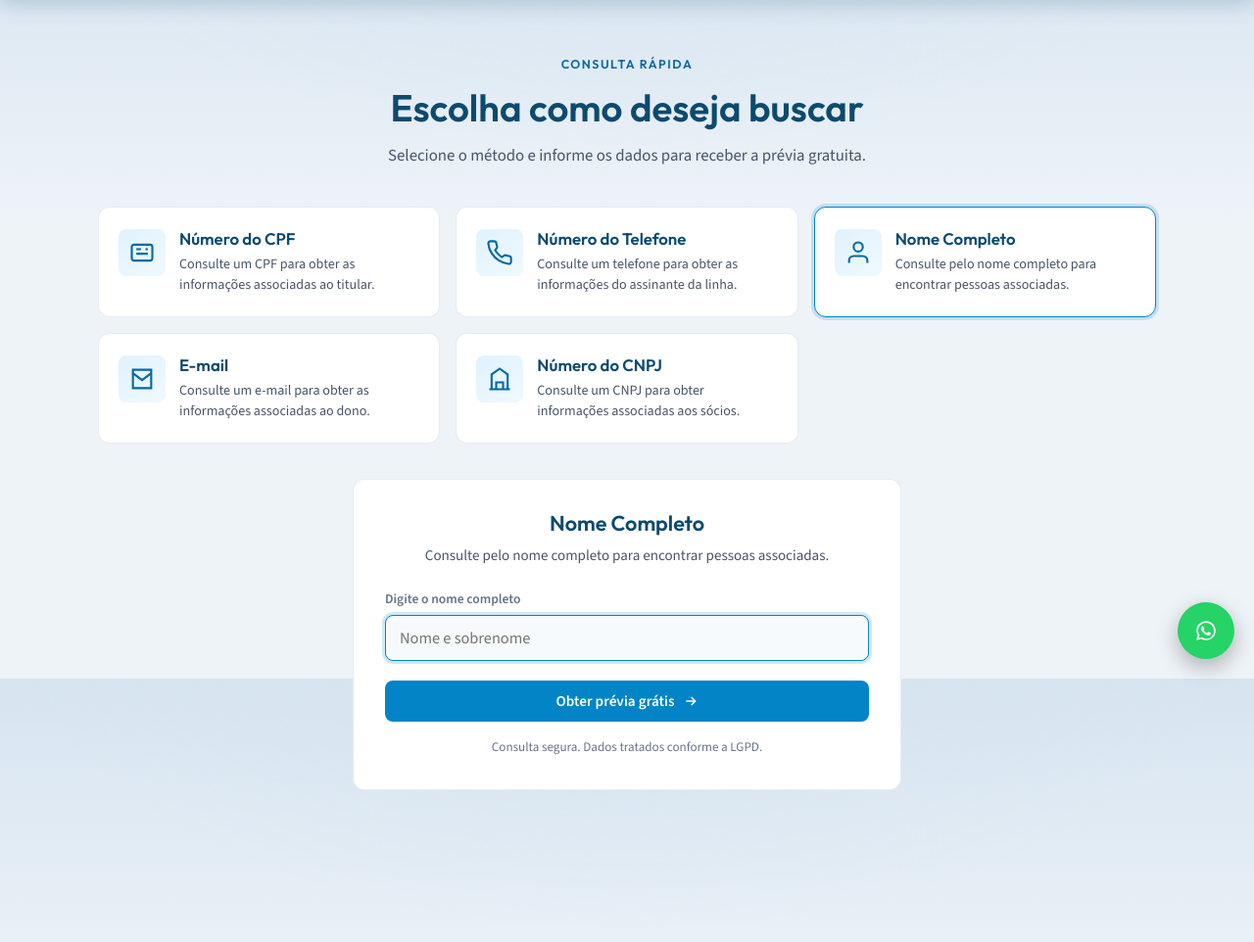
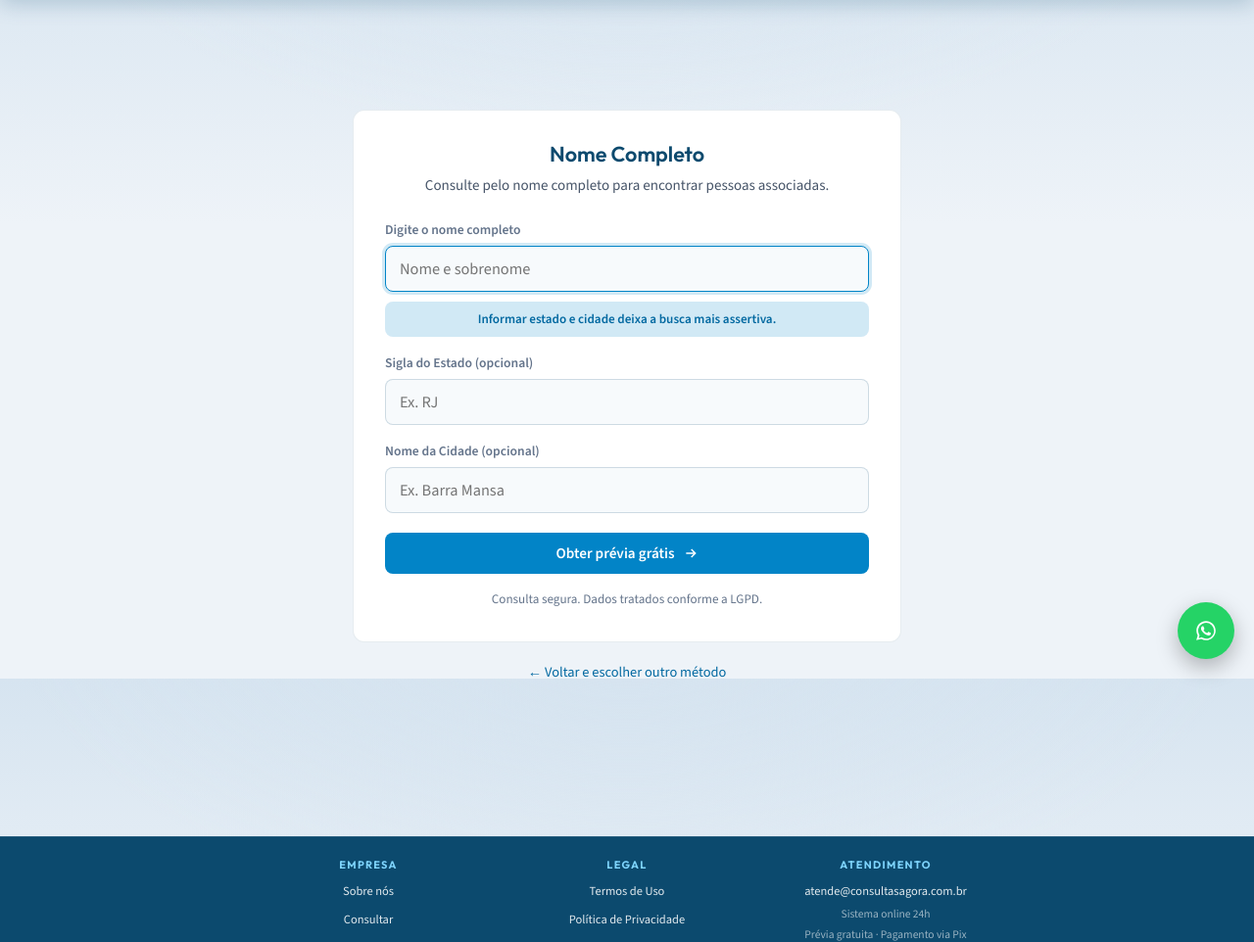
Before and after one commit to jswastrox/ConsultaCPF, a FastAPI app: page /consulta/nome in a window 1280 px wide. Shown: the part 107-1069 px from the top of the page at 98% size. Run offline with FastAPI, Linux system fonts and the light colour scheme.

Commit message:
Tela dedicada por metodo de busca + estado/cidade opcionais na busca por nome
Cada card de /consulta agora abre uma tela solo (so o formulario daquele
metodo + link "Voltar e escolher outro metodo"), em vez de mostrar a grade
de cards e o formulario juntos na mesma tela.

Busca por nome ganhou campos opcionais de Estado (sigla) e Cidade para
deixar a busca mais assertiva, inspirado na tela de referencia enviada.
resolver_cpf() agora inclui estado/cidade no seed determinístico quando
informados, entao filtrar por localizacao efetivamente muda qual "pessoa"
e encontrada -- testado e confirmado ponta a ponta.

```diff
--- a/app/routers/pages.py
+++ b/app/routers/pages.py
@@ -34,14 +34,14 @@
     request: Request,
     tipo: str = Form("cpf"),
     valor: str = Form(""),
-    cep: str = Form(""),
-    numero: str = Form(""),
+    estado: str = Form(""),
+    cidade: str = Form(""),
 ):
     tipo_limpo = (tipo or "cpf").strip().lower()
     if tipo_limpo not in TIPOS_CONSULTA:
         tipo_limpo = "cpf"
 
-    cpf_alvo = resolver_cpf(tipo_limpo, valor)
+    cpf_alvo = resolver_cpf(tipo_limpo, valor, estado, cidade)
     if not cpf_alvo:
         return RedirectResponse(url=f"/consulta/{tipo_limpo}", status_code=303)
 
--- a/app/static/css/style.css
+++ b/app/static/css/style.css
@@ -756,9 +756,21 @@
   margin-right: auto;
   scroll-margin-top: 96px;
 }
+.consulta-form-panel-solo { margin-top: 56px; }
 .consulta-form-header { margin-bottom: 22px; text-align: center; }
-.consulta-form-header h2 { font-size: 1.35rem; margin-bottom: 8px; }
+.consulta-form-header h1, .consulta-form-header h2 { font-size: 1.35rem; margin-bottom: 8px; }
 .consulta-form-header p { margin: 0; font-size: 0.94rem; }
+.consulta-form-assertiva {
+  margin: -6px 0 0;
+  padding: 8px 12px;
+  border-radius: var(--radius-sm);
+  background: var(--accent-glow);
+  color: var(--accent-deep);
+  font-size: 0.82rem;
+  font-weight: 600;
+  text-align: center;
+}
+.consulta-voltar-metodo { text-align: center; margin: 20px 0 0; font-size: 0.9rem; }
 .consulta-form { display: flex; flex-direction: column; gap: 16px; }
 .consulta-form-row { display: flex; flex-direction: column; gap: 6px; }
 .consulta-form-row label { font-size: 0.85rem; color: var(--text-dim); font-weight: 600; }
--- a/app/static/js/consulta.js
+++ b/app/static/js/consulta.js
@@ -37,11 +37,16 @@
     return d.replace(/^(\d{5})(\d)/, "$1-$2");
   }
 
+  function maskUf(value) {
+    return (value || "").replace(/[^a-zA-Z]/g, "").slice(0, 2).toUpperCase();
+  }
+
   var masks = {
     cpf: maskCpf,
     cnpj: maskCnpj,
     telefone: maskTelefone,
     cep: maskCep,
+    uf: maskUf,
   };
 
   document.querySelectorAll("input[data-mask]").forEach(function (input) {
--- a/app/templates/consulta.html
+++ b/app/templates/consulta.html
@@ -1,13 +1,14 @@
 {% extends "base.html" %}
 
 {% block title %}Consultar — {{ site_name }}{% endblock %}
-{% block description %}Escolha o método de consulta: CPF, telefone, nome, e-mail, endereço ou CNPJ. Prévia gratuita e resultado completo via Pix.{% endblock %}
+{% block description %}Escolha o método de consulta: CPF, telefone, nome, e-mail ou CNPJ. Prévia gratuita e resultado completo via Pix.{% endblock %}
 {% block og_title %}Consultar — {{ site_name }}{% endblock %}
-{% block og_description %}Escolha o método de consulta: CPF, telefone, nome, e-mail, endereço ou CNPJ.{% endblock %}
+{% block og_description %}Escolha o método de consulta: CPF, telefone, nome, e-mail ou CNPJ.{% endblock %}
 
 {% block content %}
 <section class="consulta-page">
   <div class="container">
+    {% if not tipo_ativo %}
     <header class="consulta-intro">
       <p class="consulta-eyebrow">Consulta rápida</p>
       <h1>Escolha como deseja buscar</h1>
@@ -18,10 +19,9 @@
       {% for chave in tipos_ordem %}
         {% set item = tipos[chave] %}
         <a
-          class="consulta-card{% if tipo_ativo == chave %} is-active{% endif %}"
+          class="consulta-card"
           href="/consulta/{{ chave }}"
           role="listitem"
-          aria-current="{{ 'page' if tipo_ativo == chave else 'false' }}"
         >
           <span class="consulta-card-icon" aria-hidden="true">
             {% if chave == 'cpf' %}
@@ -32,8 +32,6 @@
               <svg width="28" height="28" viewBox="0 0 24 24" fill="none" stroke="currentColor" stroke-width="1.8"><path d="M20 21v-2a4 4 0 0 0-4-4H8a4 4 0 0 0-4 4v2"/><circle cx="12" cy="7" r="4"/></svg>
             {% elif chave == 'email' %}
               <svg width="28" height="28" viewBox="0 0 24 24" fill="none" stroke="currentColor" stroke-width="1.8"><path d="M4 4h16v16H4z"/><path d="m4 7 8 6 8-6"/></svg>
-            {% elif chave == 'endereco' %}
-              <svg width="28" height="28" viewBox="0 0 24 24" fill="none" stroke="currentColor" stroke-width="1.8"><path d="M3 10.5 12 3l9 7.5V21a1 1 0 0 1-1 1h-5v-7H9v7H4a1 1 0 0 1-1-1v-10.5z"/></svg>
             {% else %}
               <svg width="28" height="28" viewBox="0 0 24 24" fill="none" stroke="currentColor" stroke-width="1.8"><path d="M3 21h18M5 21V8l7-5 7 5v13M9 21v-6h6v6"/></svg>
             {% endif %}
@@ -45,45 +43,18 @@
         </a>
       {% endfor %}
     </div>
+    {% endif %}
 
     {% if tipo_ativo %}
       {% set ativo = tipos[tipo_ativo] %}
-      <div class="consulta-form-panel" id="formulario-consulta">
+      <div class="consulta-form-panel consulta-form-panel-solo" id="formulario-consulta">
         <div class="consulta-form-header">
-          <h2>{{ ativo.titulo }}</h2>
+          <h1>{{ ativo.titulo }}</h1>
           <p>{{ ativo.descricao }}</p>
         </div>
         <form class="consulta-form" action="/buscar" method="post" data-tipo="{{ tipo_ativo }}">
           <input type="hidden" name="tipo" value="{{ tipo_ativo }}">
 
-          {% if tipo_ativo == 'endereco' %}
-            <div class="consulta-form-row">
-              <label for="cep-input">{{ ativo.label }}</label>
-              <input
-                id="cep-input"
-                type="text"
-                name="cep"
-                inputmode="numeric"
-                placeholder="{{ ativo.placeholder }}"
-                maxlength="9"
-                required
-                autofocus
-                data-mask="cep"
-              >
-            </div>
-            <div class="consulta-form-row">
-              <label for="numero-input">Número</label>
-              <input
-                id="numero-input"
-                type="text"
-                name="numero"
-                inputmode="numeric"
-                placeholder="123"
-                maxlength="10"
-                required
-              >
-            </div>
-          {% else %}
           <div class="consulta-form-row">
             <label for="valor-input">{{ ativo.label }}</label>
             <input
@@ -98,6 +69,17 @@
               data-mask="{{ tipo_ativo }}"
             >
           </div>
+
+          {% if tipo_ativo == 'nome' %}
+            <p class="consulta-form-assertiva">Informar estado e cidade deixa a busca mais assertiva.</p>
+            <div class="consulta-form-row">
+              <label for="estado-input">Sigla do Estado (opcional)</label>
+              <input id="estado-input" type="text" name="estado" placeholder="Ex. RJ" maxlength="2" data-mask="uf">
+            </div>
+            <div class="consulta-form-row">
+              <label for="cidade-input">Nome da Cidade (opcional)</label>
+              <input id="cidade-input" type="text" name="cidade" placeholder="Ex. Barra Mansa" maxlength="80">
+            </div>
           {% endif %}
 
           <button type="submit" class="btn-primary btn-large">
@@ -109,6 +91,7 @@
         </form>
         <p class="consulta-form-trust">Consulta segura. Dados tratados conforme a LGPD.</p>
       </div>
+      <p class="consulta-voltar-metodo"><a href="/consulta">← Voltar e escolher outro método</a></p>
     {% endif %}
   </div>
 </section>
```
Also changed, not shown: app/services/busca_service.py (+11 -3 lines). Lines whose indentation alone changed are shown as unchanged.
